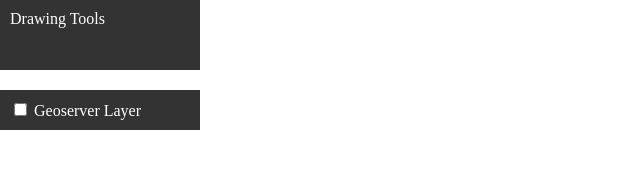
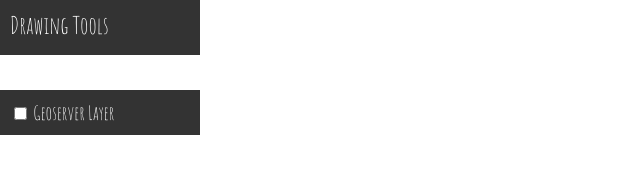
Before and after one commit to spike83/geoserver_googlemaps_drawing, a plain HTML site: page index.html in a window 1280 px wide. Shown: the whole page, without its empty margins (0-640 px from the left). Drawn offline with Linux system fonts and the light colour scheme; some packages are replaced by stand-ins of ours.

Commit message:
Change Font and font sizes

```diff
--- a/index.html
+++ b/index.html
@@ -5,6 +5,7 @@
     <meta charset="utf-8">
     <meta name="vieweport" content="width=device-width, initial-scale=1.0">
     <link rel="stylesheet" href="src/css/styles.css">
+    <link href="https://fonts.googleapis.com/css?family=Amatic+SC" rel="stylesheet">
 </head>
 <body>
 
--- a/src/css/styles.css
+++ b/src/css/styles.css
@@ -1,3 +1,7 @@
+* {
+    font-family: 'Amatic SC', cursive;
+}
+
 html,
 body {
     height: 100%;
@@ -21,17 +25,18 @@ body {
 }
 
 .geoserver-layer {
+    font-size: 1.2em;
     top: 90px;
     left: 0;
-    height: 40px;
 }
 
 .drawing-tools {
+    display: flex;
     top: 0;
     left: 0;
-    height: 70px;
 }
 
 .drawing-title {
-    margin: 0 0 5px 0;
+    font-size: 1.5em;
+    margin: 0 15px 5px 0;
 }
```
